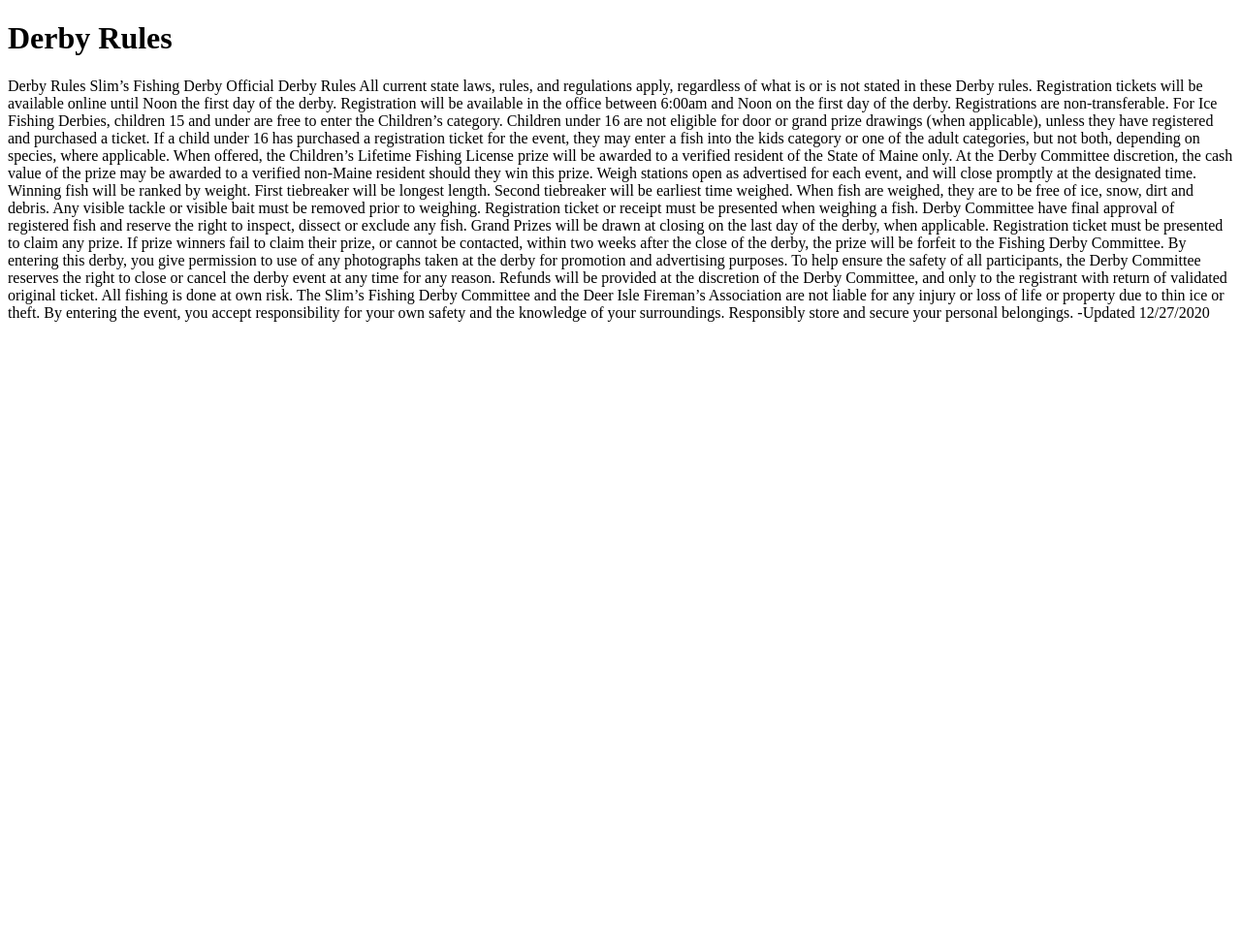
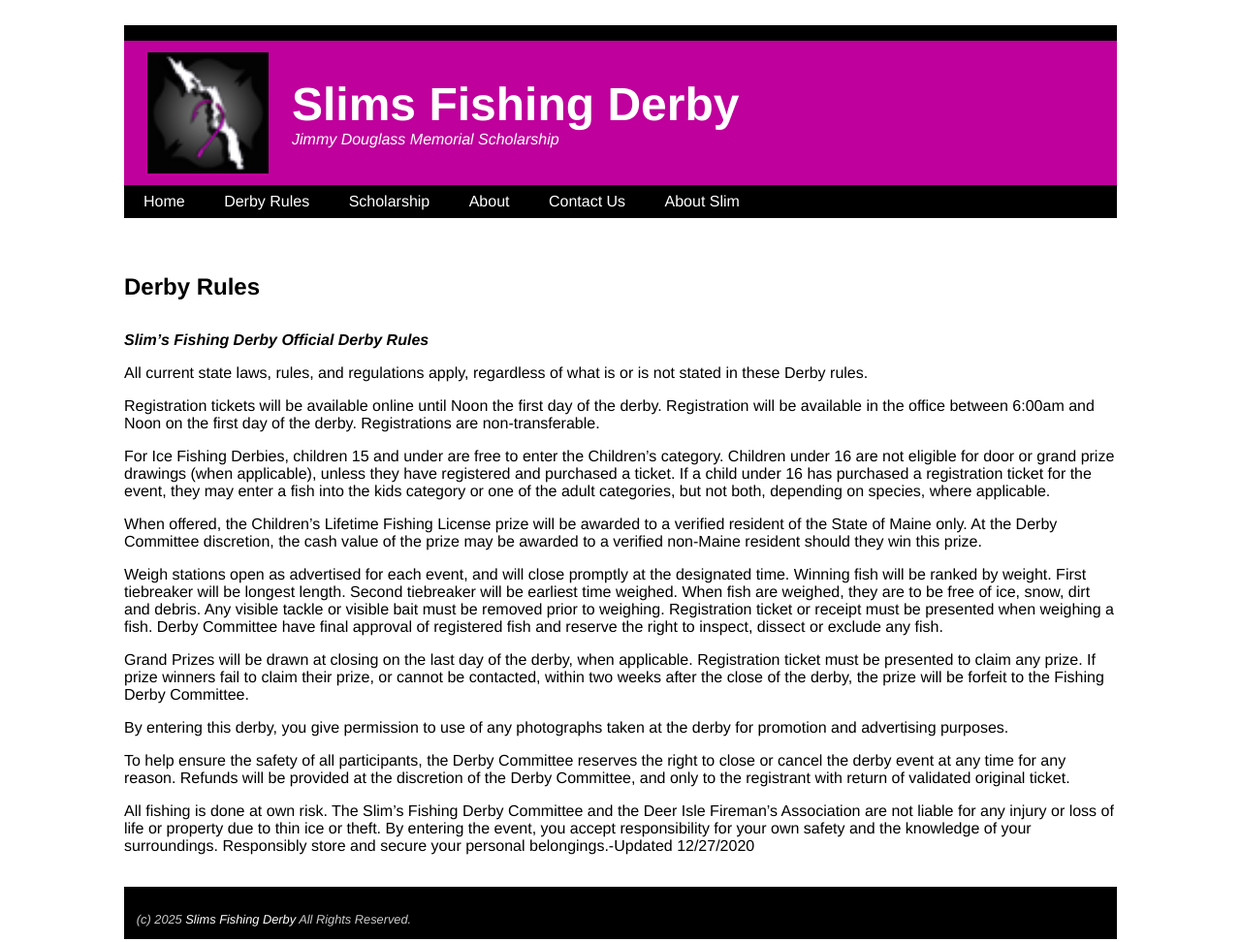
Before and after one commit to slimsfishingderby/slimsfishingderby.github.io, a plain HTML site: page rules.html in a window 1280 px wide. Shown: the whole page at 97% size. Before the commit the page ends 800 px from the top, so only its background shows below. Drawn offline with Linux system fonts and the light colour scheme.

Commit message:
Update rules.html

```diff
--- a/rules.html
+++ b/rules.html
@@ -1,30 +1,78 @@
+
 <!DOCTYPE html>
 <html>
+<head>
+<meta charset="UTF-8">
+<title>Slims Fishing Derby</title>
+<link type="image/png" rel="icon" href="img/favicon.png">
+<link type="text/css" rel="stylesheet" href="css/style.css">
+<link type="text/css" rel="stylesheet" href="css/navmenu.css">
+</head>
 <body>
+<div id="page">
+<div id="banner"></div>
+<div id="header">
+<img src="img/favicon.png" alt="Derby Logo" height="125">
+<div>
+<h1>Slims Fishing Derby</h1>
+<h2>Jimmy Douglass Memorial Scholarship</h2>
+</div>
+</div>
+<div class="NavMenu">
+<ul>
+    <li><a href="index.html">Home</a></li>
+    <li><a href="rules.html">Derby Rules</a></li>
+    <li><a href="scholarship.html">Scholarship</a></li>
+    <li><a href="about.html">About</a></li>
+    <li><a href="contact.html">Contact Us</a></li>
+    <li><a href="slim.html">About Slim</a></li>
+</ul>
+</div>
+<div id="content">
+
 <h1>Derby Rules</h1>
-<p>
-Derby Rules
-Slim’s Fishing Derby Official Derby Rules
 
-All current state laws, rules, and regulations apply, regardless of what is or is not stated in these Derby rules.
+<h2>Slim’s Fishing Derby Official Derby Rules</h2>
 
-Registration tickets will be available online until Noon the first day of the derby.  Registration will be available in the office between 6:00am and Noon on the first day of the derby.   Registrations are non-transferable.
+<p>All current state laws, rules, and regulations apply, regardless of what is or is not stated in these Derby rules.</p>
 
-For Ice Fishing Derbies, children 15 and under are free to enter the Children’s category.  Children under 16 are not eligible for door or grand prize drawings (when applicable), unless they have registered and purchased a ticket.  If a child under 16 has purchased a registration ticket for the event, they may enter a fish into the kids category or one of the adult categories, but not both, depending on species, where applicable.
+<p>Registration tickets will be available online until Noon the first day of the derby.
+  Registration will be available in the office between 6:00am and Noon on the first day of the derby.
+  Registrations are non-transferable.</p>
 
-When offered, the Children’s Lifetime Fishing License prize will be awarded to a verified resident of the State of Maine only.  At the Derby Committee discretion, the cash value of the prize may be awarded to a verified non-Maine resident should they win this prize.
+<p>For Ice Fishing Derbies, children 15 and under are free to enter the Children’s category.
+  Children under 16 are not eligible for door or grand prize drawings (when applicable), unless they have registered and purchased a ticket.
+  If a child under 16 has purchased a registration ticket for the event, they may enter a fish into the kids category or one of the adult categories, but not both, depending on species, where applicable.</p>
 
-Weigh stations open as advertised for each event, and will close promptly at the designated time. Winning fish will be ranked by weight.  First tiebreaker will be longest length.  Second tiebreaker will be earliest time weighed. When fish are weighed, they are to be free of ice, snow, dirt and debris.  Any visible tackle or visible bait must be removed prior to weighing. Registration ticket or receipt must be presented when weighing a fish.  Derby Committee have final approval of registered fish and reserve the right to inspect, dissect or exclude any fish.
+<p>When offered, the Children’s Lifetime Fishing License prize will be awarded to a verified resident of the State of Maine only.
+  At the Derby Committee discretion, the cash value of the prize may be awarded to a verified non-Maine resident should they win this prize.</p>
 
-Grand Prizes will be drawn at closing on the last day of the derby, when applicable. Registration ticket must be presented to claim any prize. If prize winners fail to claim their prize, or cannot be contacted, within two weeks after the close of the derby, the prize will be forfeit to the Fishing Derby Committee.
+<p>Weigh stations open as advertised for each event, and will close promptly at the designated time.
+  Winning fish will be ranked by weight.  First tiebreaker will be longest length.
+  Second tiebreaker will be earliest time weighed. When fish are weighed, they are to be free of ice, snow, dirt and debris.
+  Any visible tackle or visible bait must be removed prior to weighing. Registration ticket or receipt must be presented when weighing a fish.
+  Derby Committee have final approval of registered fish and reserve the right to inspect, dissect or exclude any fish.</p>
 
-By entering this derby, you give permission to use of any photographs taken at the derby for promotion and advertising purposes.
+<p>Grand Prizes will be drawn at closing on the last day of the derby, when applicable.
+  Registration ticket must be presented to claim any prize.
+  If prize winners fail to claim their prize, or cannot be contacted, within two weeks after the close of the derby, the prize will be forfeit to the Fishing Derby Committee.</p>
 
-To help ensure the safety of all participants, the Derby Committee reserves the right to close or cancel the derby event at any time for any reason. Refunds will be provided at the discretion of the Derby Committee, and only to the registrant with return of validated original ticket.
+<p>By entering this derby, you give permission to use of any photographs taken at the derby for promotion and advertising purposes.</p>
 
-All fishing is done at own risk.  The Slim’s Fishing Derby Committee and the Deer Isle Fireman’s Association are not liable for any injury or loss of life or property due to thin ice or theft.  By entering the event, you accept responsibility for your own safety and the knowledge of your surroundings.  Responsibly store and secure your personal belongings.
+<p>To help ensure the safety of all participants, the Derby Committee reserves the right to close or cancel the derby event at any time for any reason.
+  Refunds will be provided at the discretion of the Derby Committee, and only to the registrant with return of validated original ticket.</p>
 
--Updated 12/27/2020
-</p>
+<p>All fishing is done at own risk.  The Slim’s Fishing Derby Committee and the Deer Isle Fireman’s Association are not liable for any injury or loss of life or property due to thin ice or theft.
+  By entering the event, you accept responsibility for your own safety and the knowledge of your surroundings.  Responsibly store and secure your personal belongings.</
+
+<p>-Updated 12/27/2020</p>
+</div> <!-- content -->
+
+</div> <!-- page -->
+
+<div id="footer">
+(c) 2025 <a href="mailto:info@slimsfishingderby.com">Slims Fishing Derby</a> All Rights Reserved.
+</div>
+</div>
 </body>
 </html>
```
